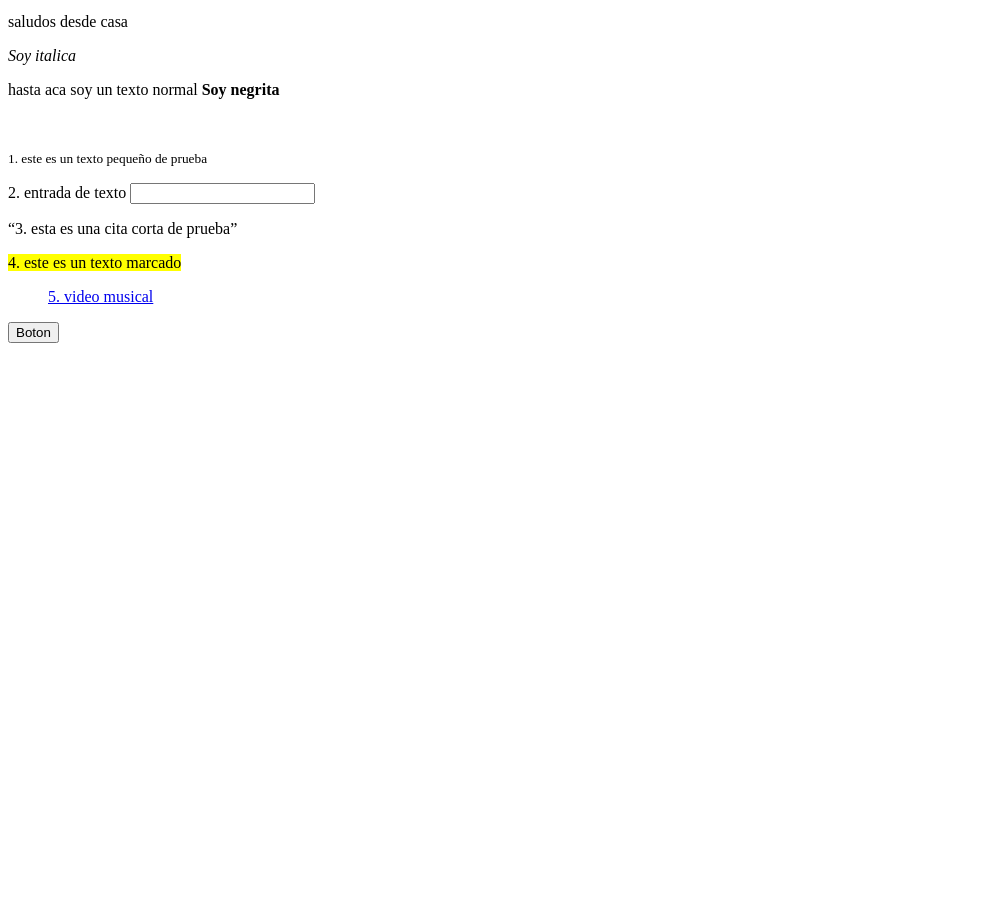
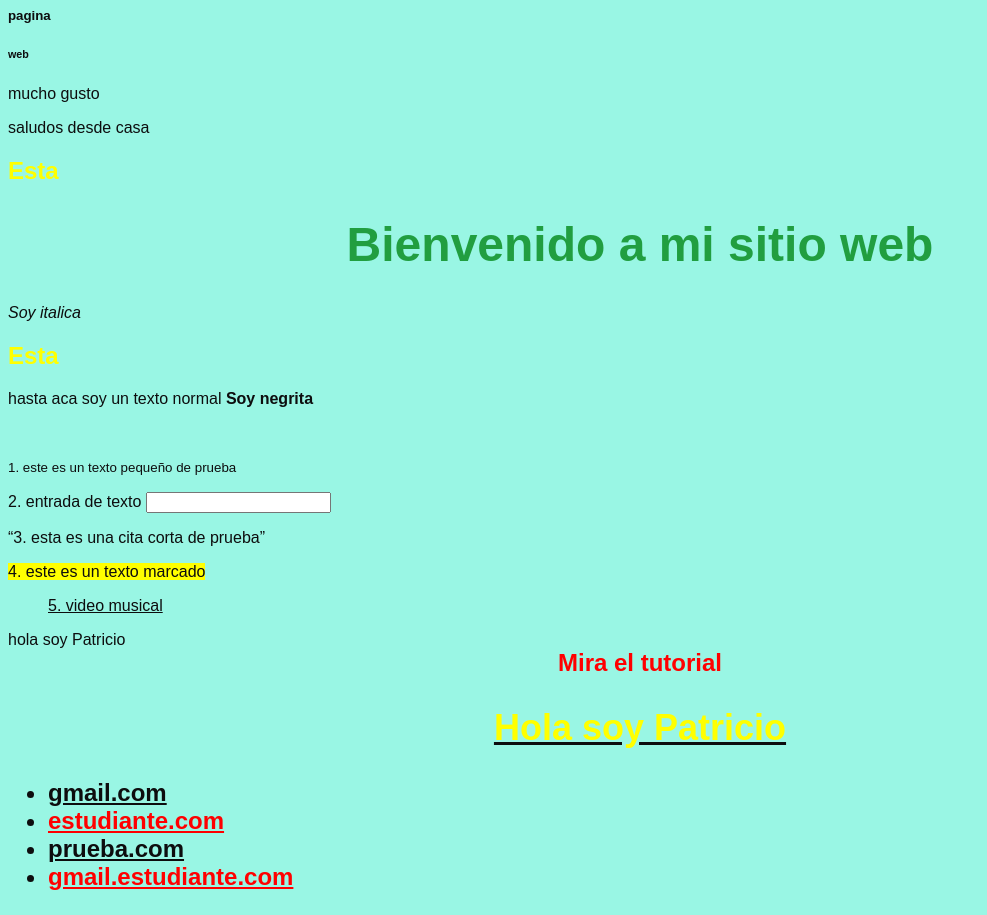
Before and after one commit to patriciojavier16/localRepo, a plain HTML site: page mySite/index.html in a window 1280 px wide. Shown: the part 309-1224 px from the top of the page, without its empty margins (0-987 px from the left). Before the commit the page ends 800 px from the top, so only its background shows below. Drawn offline with Linux system fonts and the light colour scheme; a script that the page names is missing.

Commit message:
init commit

```diff
--- /dev/null
+++ b/mySite/css/main.css
@@ -0,0 +1,26 @@
+h2 {color:yellow;}
+        h4 {font-size: xx-large;background-color: blueviolet;}
+
+        h1 {
+            text-align: center;
+            color: rgb(33, 158, 64);
+            font-size:3em;
+        }
+        *  {
+            font-family: Arial, Helvetica, sans-serif;
+            text-align: start;
+            color: rgb(13, 13, 14);
+        }
+        h3 {
+            padding: 0;
+            margin: 0;
+            color: rgb(255, 0, 0);
+            text-align: center;
+            font-size: 1.5em;
+        }
+        .texto-en-el-centro {
+        text-align: center;
+        }
+        a[href*="estudiante"]{
+            color: red ;
+        }
--- a/mySite/index.html
+++ b/mySite/index.html
@@ -1,15 +1,16 @@
 <!DOCTYPE html>
 <html>
 <head>
+
     <meta charset='utf-8'>
     <meta http-equiv='X-UA-Compatible' content='IE=edge'>
     <title>My Site</title>
     <meta name='viewport' content='width=device-width, initial-scale=1'>
-    <link rel='stylesheet' type='text/css' media='screen' href='main.css'>
+    <link rel='stylesheet' type='text/css' media='screen' href='./css/main.css'>
     <script src='main.js'></script>
 </head>
-<body>
-    <h1>Hola mundo</h1>
+<body style="background-color:#99f6e4 ;">
+    <h1 style="background-color: rgb(117, 61, 5);">Bienvenido a mi sitio web</h1>
     <h2>Esta</h2>
     <h3>es</h3>
     <h4>mi primera</h4>
@@ -17,7 +18,10 @@
     <h6>web</h6>
     <p>mucho gusto</p>
     <p>saludos desde casa</p>
+    <h2>Esta</h2>
+    <h1>Bienvenido a mi sitio web</h1>
     <i>Soy italica</i>
+    <h2>Esta</h2>
     <p>
         hasta aca soy un texto normal
         <b>Soy negrita</b>
@@ -29,5 +33,14 @@
     </p><mark>4. este es un texto marcado</mark></p>
     <a href="https://www.youtube.com/watch?v=P8_qEf14bGg">
     <ul>5. video musical</ul></a>
-    <button type="button">Boton</button>
+    <a class="texto-amarillo">hola soy Patricio</a>
+    <h3 p>Mira el tutorial <a href="https://www.youtube.com/watch?v=0A2b7JGYZFw"></p>
+    <h2 class="texto-en-el-centro">Hola soy Patricio</h2>
+    <ul>
+        <li><a href="http://gmail.com">gmail.com</a></li>
+        <li><a href="http://estudiante.com">estudiante.com</a></li>
+        <li><a href="http://prueba.com">prueba.com</a></li>
+        <li><a href="http://gmail.estudiante.com">gmail.estudiante.com</a></li>
+
+    </ul>
 </html>
```
